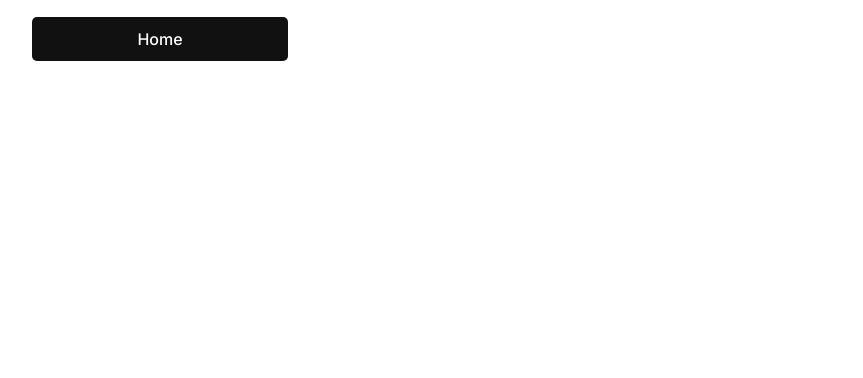
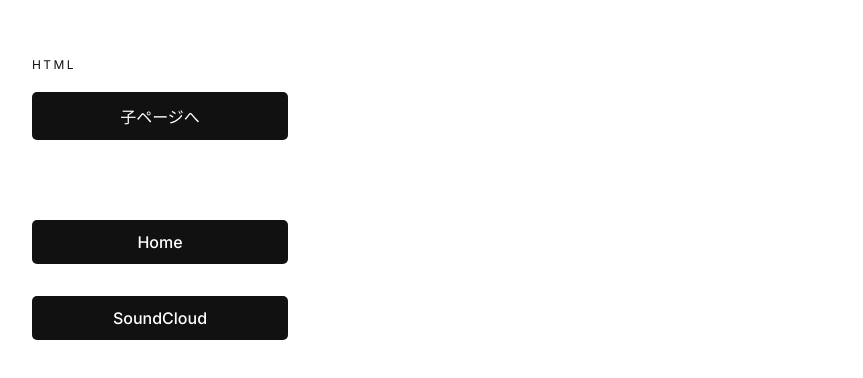
Before and after one commit to kinotamag/my-site, a plain HTML site: page works/index.html in a window 1280 px wide. Shown: the part 1089-1467 px from the top of the page, without its empty margins (96-959 px from the left). Before the commit the page ends 1230 px from the top, so only its background shows below. Drawn offline with Linux system fonts and the light colour scheme.

Commit message:
Update index.html

```diff
--- a/works/index.html
+++ b/works/index.html
@@ -1,3 +1,4 @@
+<!-- WORKS.html -->
 <!DOCTYPE html>
 <html>
 <head>
@@ -40,7 +41,7 @@ a { color:#111; text-decoration:none; }
 
 .button-container {
   display:flex; flex-direction:column; gap:12px;
-  margin-bottom:80px; /* HOME下余白広く */
+  margin-bottom:60px; /* 下に余白を拡大 */
 }
 
 @media (max-width: 768px){
@@ -86,9 +87,16 @@ a { color:#111; text-decoration:none; }
     </iframe>
   </div>
 
-  <!-- HOMEボタンのみ -->
+  <!-- HTML項目 -->
+  <div class="section">HTML</div>
   <div class="button-container">
-    <a href="../index.html" class="button-link">Home</a>
+    <a href="html-child.html" class="button-link">子ページへ</a> <!-- 子ページリンク -->
+  </div>
+
+  <!-- ボタンまとめ -->
+  <div class="button-container">
+    <a href="../index.html" class="button-link" id="home-button">Home</a> <!-- 下に余白 -->
+    <a href="https://soundcloud.com/kinotamag" target="_blank" class="button-link">SoundCloud</a>
   </div>
 </div>
 
@@ -105,6 +113,12 @@ function checkDisplay() {
 }
 window.addEventListener('resize', checkDisplay);
 checkDisplay();
+
+// HOMEボタンのスマホ1回クリックで戻る対応
+document.getElementById('home-button').addEventListener('click', function(e){
+  e.preventDefault();
+  window.location.href = this.href;
+});
 
 // Canvas 追従筆跡
 const canvas = document.getElementById("canvas");
```
